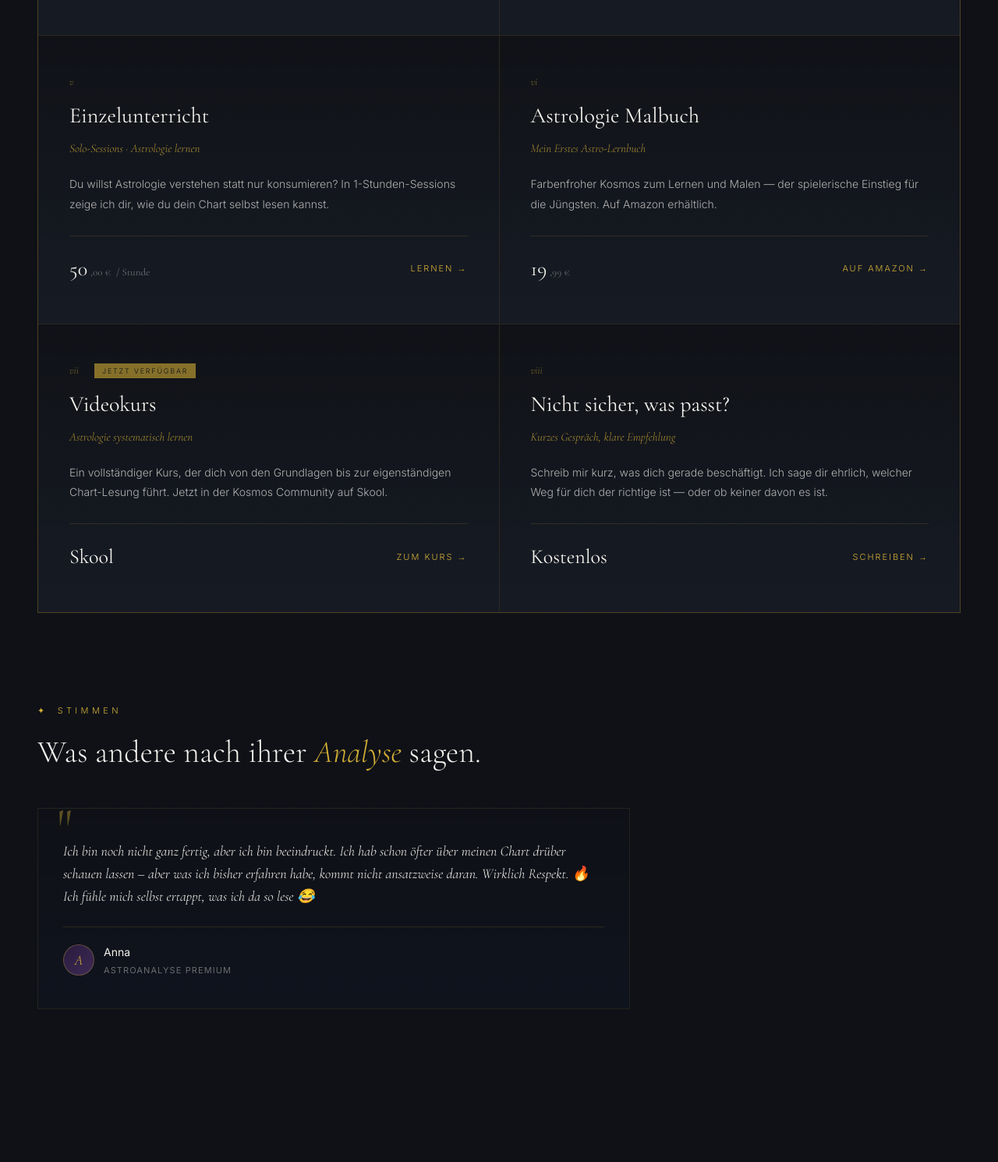
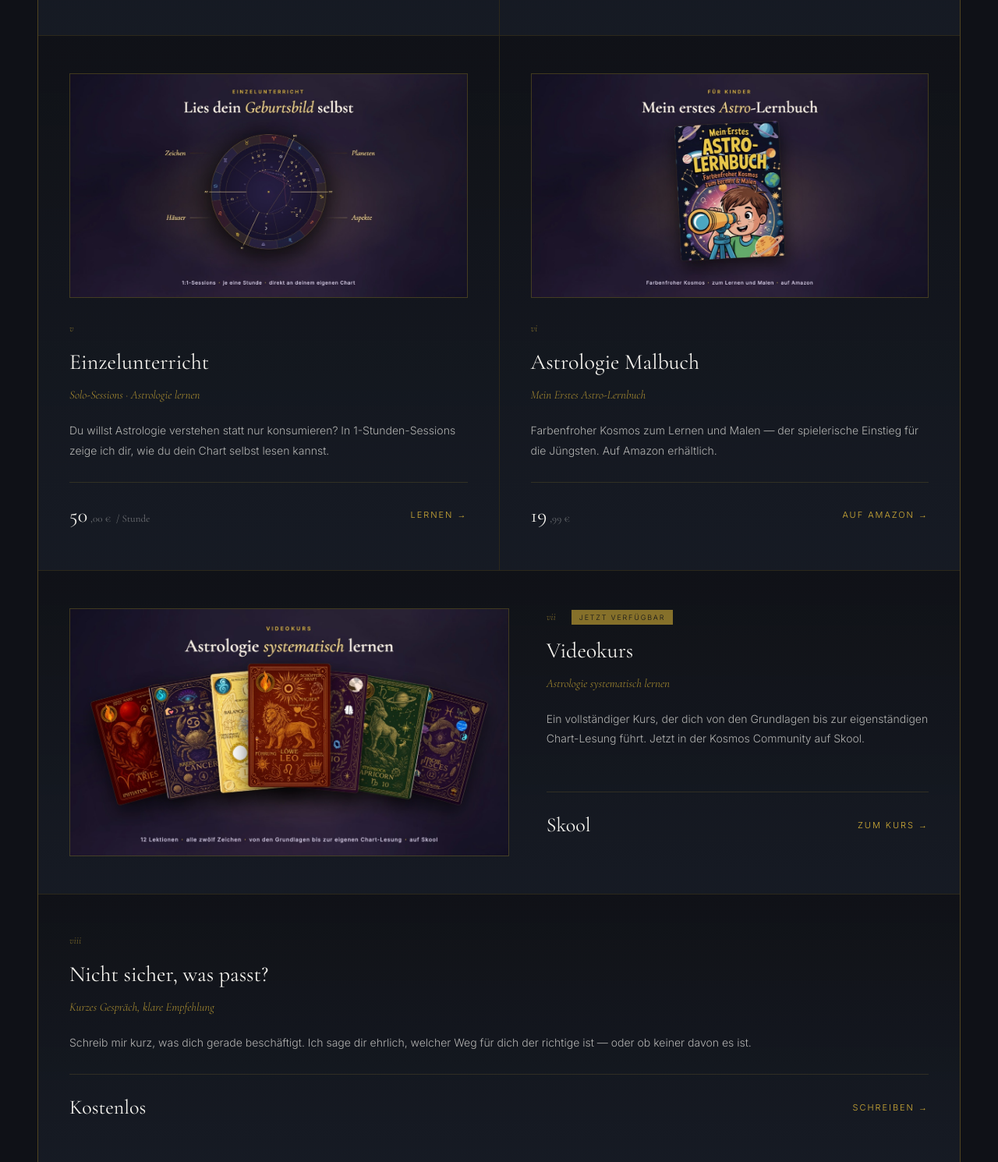
Before and after one commit to Jonathanhoerner1/astro-website, a plain HTML site: page index.html in a window 1280 px wide. Shown: the part 5947-7437 px from the top of the page at 78% size. Drawn offline with nearby package versions, Linux system fonts and the light colour scheme.

Commit message:
Produktbilder für Videokurs, Einzelunterricht und Malbuch; Videokurs als breite Karte
Co-Authored-By: Claude Opus 5.5 <noreply@anthropic.com>

```diff
--- a/index.html
+++ b/index.html
@@ -644,6 +644,12 @@
     display: flex; flex-direction: column;
   }
   .product-footer { margin-top: auto; }
+  .product.breit { grid-column: 1 / -1; }
+  .product.breit.mit-bild {
+    display: grid; grid-template-columns: 1.15fr 1fr; column-gap: 48px; align-items: start;
+  }
+  .product.breit.mit-bild .product-bild { grid-row: 1 / span 6; margin-bottom: 0; }
+  .product.breit.mit-bild .product-footer { margin-top: 28px; }
   .product-bild {
     display: block; width: 100%; height: auto; margin-bottom: 28px;
     border: 1px solid rgba(212, 175, 55, 0.25); position: relative;
@@ -1300,6 +1306,8 @@
     .plan-steps::before { display: none; }
 
     .products { grid-template-columns: 1fr; }
+    .product.breit.mit-bild { display: flex; align-items: stretch; }
+    .product.breit.mit-bild .product-bild { margin-bottom: 28px; }
     .product { padding: 36px 28px; }
 
     .stakes-grid { grid-template-columns: 1fr; }
@@ -1536,6 +1544,7 @@
     </div>
 
     <div class="product">
+      <img class="product-bild" src="einzelunterricht.jpg" width="1200" height="675" loading="lazy" alt="Ein Geburtsbild-Rad mit den Beschriftungen Zeichen, Häuser, Planeten und Aspekte">
       <div class="product-num">v</div>
       <h3 class="product-title">Einzelunterricht</h3>
       <p class="product-tagline">Solo-Sessions · Astrologie lernen</p>
@@ -1547,6 +1556,7 @@
     </div>
 
     <div class="product">
+      <img class="product-bild" src="malbuch.jpg" width="1200" height="675" loading="lazy" alt="Cover des Kinderbuchs „Mein erstes Astro-Lernbuch“">
       <div class="product-num">vi</div>
       <h3 class="product-title">Astrologie Malbuch</h3>
       <p class="product-tagline">Mein Erstes Astro-Lernbuch</p>
@@ -1557,7 +1567,8 @@
       </div>
     </div>
 
-    <div class="product verfuegbar">
+    <div class="product verfuegbar breit mit-bild">
+      <img class="product-bild" src="videokurs.jpg" width="1200" height="675" loading="lazy" alt="Sieben Tierkreis-Karten aus dem Videokurs, aufgefächert">
       <div class="product-num">vii</div>
       <h3 class="product-title">Videokurs</h3>
       <p class="product-tagline">Astrologie systematisch lernen</p>
@@ -1568,7 +1579,7 @@
       </div>
     </div>
 
-    <div class="product">
+    <div class="product breit">
       <div class="product-num">viii</div>
       <h3 class="product-title">Nicht sicher, was passt?</h3>
       <p class="product-tagline">Kurzes Gespräch, klare Empfehlung</p>
```
Also changed, not shown: einzelunterricht.jpg (added), malbuch.jpg (added), videokurs.jpg (added).
